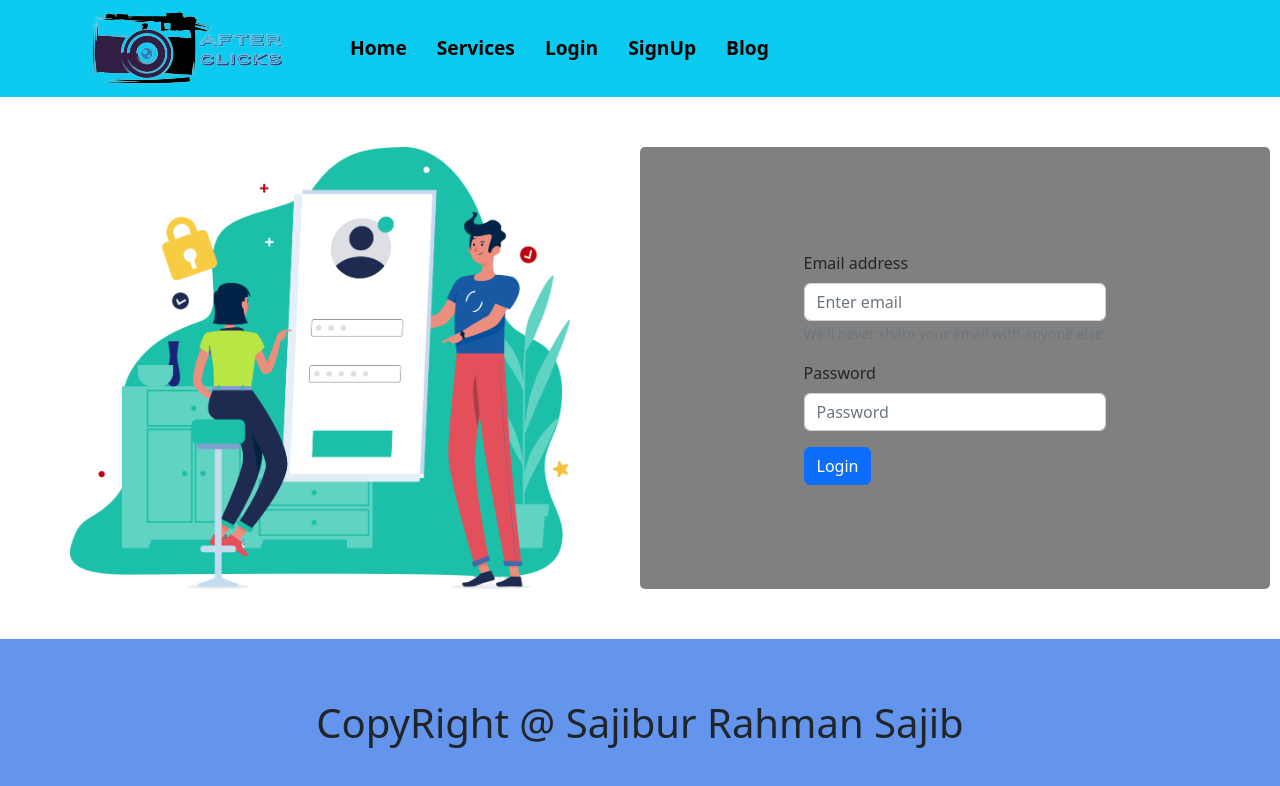
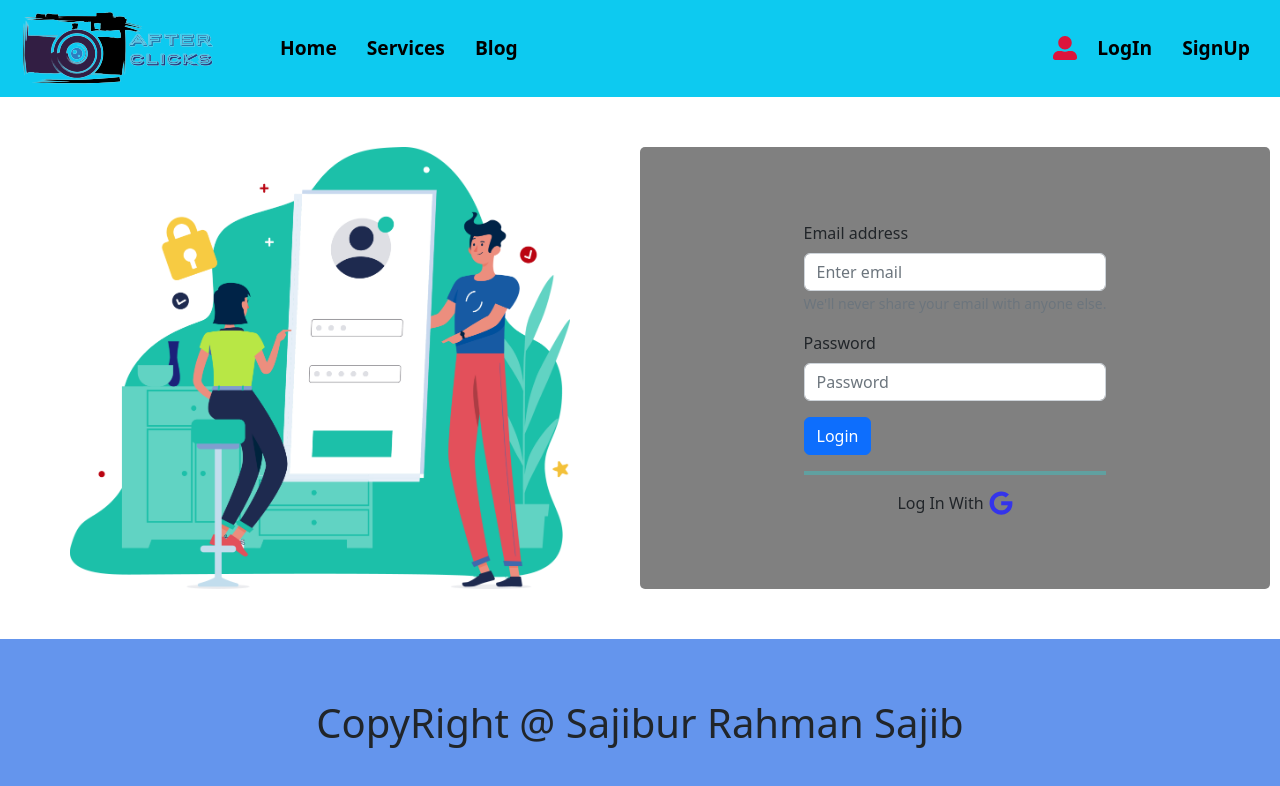
Before and after one commit to sajiburrahmansajib/afterClicks, a React (Create React App) app: page /login in a window 1280 px wide. Shown: the top 786 px of the page. Built offline with nearby package versions, Linux system fonts and the light colour scheme; no server answers.

Commit message:
Firebase user create done

```diff
--- a/package.json
+++ b/package.json
@@ -12,6 +12,7 @@
     "react-bootstrap": "^2.6.0",
     "react-dom": "^18.2.0",
     "react-hot-toast": "^2.4.0",
+    "react-icons": "^4.6.0",
     "react-router-dom": "^6.4.3",
     "react-scripts": "5.0.1",
     "web-vitals": "^2.1.4"
--- a/src/Components/Pages/Login/Login.css
+++ b/src/Components/Pages/Login/Login.css
@@ -23,3 +23,21 @@
     background-color: gray;
     margin-right: 10px;
 }
+
+.form-container hr {
+    border: 2px solid aqua;
+
+}
+
+.google {
+    display: flex;
+    justify-content: center;
+    align-items: center;
+}
+
+.google-logo {
+    font-size: x-large;
+    color: rgb(52, 52, 235);
+    margin-left: 5px;
+    cursor: pointer;
+}
--- a/src/Components/Pages/Login/Login.js
+++ b/src/Components/Pages/Login/Login.js
@@ -2,6 +2,7 @@ import React from 'react';
 import './Login.css'
 import Button from 'react-bootstrap/Button';
 import Form from 'react-bootstrap/Form';
+import { FaGoogle, IconName } from "react-icons/fa";
 import img from './login1.png'
 
 const Login = () => {
@@ -27,9 +28,14 @@ const Login = () => {
                     <Button variant="primary" type="submit">
                         Login
                     </Button>
+                    <hr />
+                    <div className='google'>
+                        <span>Log In With </span>
+                        <FaGoogle className='google-logo'></FaGoogle>
+                    </div>
                 </Form>
+            </div>
 
-            </div>
         </div>
     );
 };
--- a/src/Components/Pages/SignUp/SignUp.js
+++ b/src/Components/Pages/SignUp/SignUp.js
@@ -1,16 +1,29 @@
-import React from 'react';
+import React, { useContext } from 'react';
 import Button from 'react-bootstrap/Button';
 import Form from 'react-bootstrap/Form';
+import { AuthContext } from '../../../Context/Authprovider/AuthProvider';
 import img from './user-registration-illustration-flat-vector-shipwithseair-seair.png.crdownload'
 
 const SignUp = () => {
+    const { createUser } = useContext(AuthContext);
 
 
     const handleSignUp = (event) => {
         event.preventDefault();
         const form = event.target;
-        console.log(form)
-    }
+        // const name = form.name.value;
+        const email = form.email.value;
+        const password = form.password.value;
+        // console.log(name, email, password)
+        createUser(email, password)
+            .then(result => {
+                const user = result.user;
+                console.log(user);
+            })
+            .catch(error => {
+                console.log(error)
+            })
+    };
 
 
     return (
@@ -22,7 +35,7 @@ const SignUp = () => {
                 <Form onSubmit={handleSignUp}>
                     <Form.Group className="mb-3" controlId="formBasicEmail">
                         <Form.Label>Your Name</Form.Label>
-                        <Form.Control name='name' type="email" placeholder="Enter your name" required />
+                        <Form.Control name='name' type="text" placeholder="Enter your name" required />
                     </Form.Group>
                     <Form.Group className="mb-3" controlId="formBasicEmail">
                         <Form.Label>Email address</Form.Label>
--- a/src/Components/Shared/Header/Header.css
+++ b/src/Components/Shared/Header/Header.css
@@ -9,3 +9,20 @@
 .option {
     margin-left: 60px;
 }
+
+.user-img {
+    overflow: hidden;
+}
+
+.user-imgContainer {
+    margin-right: 20px;
+    /* border: 2px solid red;
+    border-radius: 60px;
+    width: 55px;
+    height: 40px; */
+}
+
+.icon {
+    color: crimson;
+    font-size: x-large;
+}
--- a/src/Components/Shared/Header/Header.js
+++ b/src/Components/Shared/Header/Header.js
@@ -1,12 +1,25 @@
-import React from 'react';
+import React, { useContext } from 'react';
 import Nav from 'react-bootstrap/Nav';
 import Navbar from 'react-bootstrap/Navbar';
 import Container from 'react-bootstrap/Container';
 import logo from './AfterClicks.png'
 import { Link, NavLink } from 'react-router-dom';
+import { FaUserAlt, IconName } from "react-icons/fa";
+import Button from 'react-bootstrap/Button';
 import './Header.css'
+import { AuthContext } from '../../../Context/Authprovider/AuthProvider';
 
 const Header = () => {
+    const { user, logOut } = useContext(AuthContext);
+    const handleLogout = () => {
+        logOut()
+            .then(() => {
+                alert('Successfully Logout')
+            })
+            .catch(error => {
+                console.log(error)
+            })
+    }
     return (
         <div>
             <Navbar bg="info" expand="lg">
@@ -17,12 +30,32 @@ const Header = () => {
                         <Nav className="me-auto option">
                             <NavLink to='/home'>Home</NavLink>
                             <NavLink to='/home'>Services</NavLink>
-                            <NavLink to='/login'>Login</NavLink>
-                            <NavLink to='/signup'>SignUp</NavLink>
                             <NavLink to='/blogs'>Blog</NavLink>
                         </Nav>
                     </Navbar.Collapse>
+
                 </Container>
+                <Navbar.Collapse id="basic-navbar-nav">
+                    <Nav className="me-auto option">
+                        <div className='user-imgContainer'>
+                            {
+                                user?.uid ?
+                                    <img className='user-img rounded-circle' src={logo} alt="" />
+                                    :
+                                    <FaUserAlt className='icon'></FaUserAlt>
+                            }
+
+                        </div>
+
+                        {
+                            user?.uid ?
+                                <Button onClick={handleLogout} variant="danger">LogOut</Button>
+                                :
+                                <NavLink to='/login'>LogIn</NavLink>
+                        }
+                        <NavLink to='/signup'>SignUp</NavLink>
+                    </Nav>
+                </Navbar.Collapse>
             </Navbar>
         </div>
     );
--- a/src/Context/Authprovider/AuthProvider.js
+++ b/src/Context/Authprovider/AuthProvider.js
@@ -1,5 +1,5 @@
 import React, { createContext, useEffect, useState } from 'react';
-import { createUserWithEmailAndPassword, getAuth, onAuthStateChanged, signInWithEmailAndPassword } from 'firebase/auth'
+import { createUserWithEmailAndPassword, getAuth, onAuthStateChanged, signInWithEmailAndPassword, signOut } from 'firebase/auth'
 import app from '../../firebase/firebase.config';
 
 
@@ -22,6 +22,11 @@ const AuthProvider = ({ children }) => {
         return signInWithEmailAndPassword(auth, email, password);
     }
 
+    const logOut = () => {
+        setLoading(true);
+        return signOut(auth);
+    }
+
     useEffect(() => {
         const unsubscribe = onAuthStateChanged(auth, currentUser => {
             console.log(currentUser);
@@ -40,7 +45,8 @@ const AuthProvider = ({ children }) => {
         user,
         loading,
         createUser,
-        login
+        login,
+        logOut
     }
 
     return (
```
Also changed, not shown: 1 other file (tests, documents, lock files or other folders).
